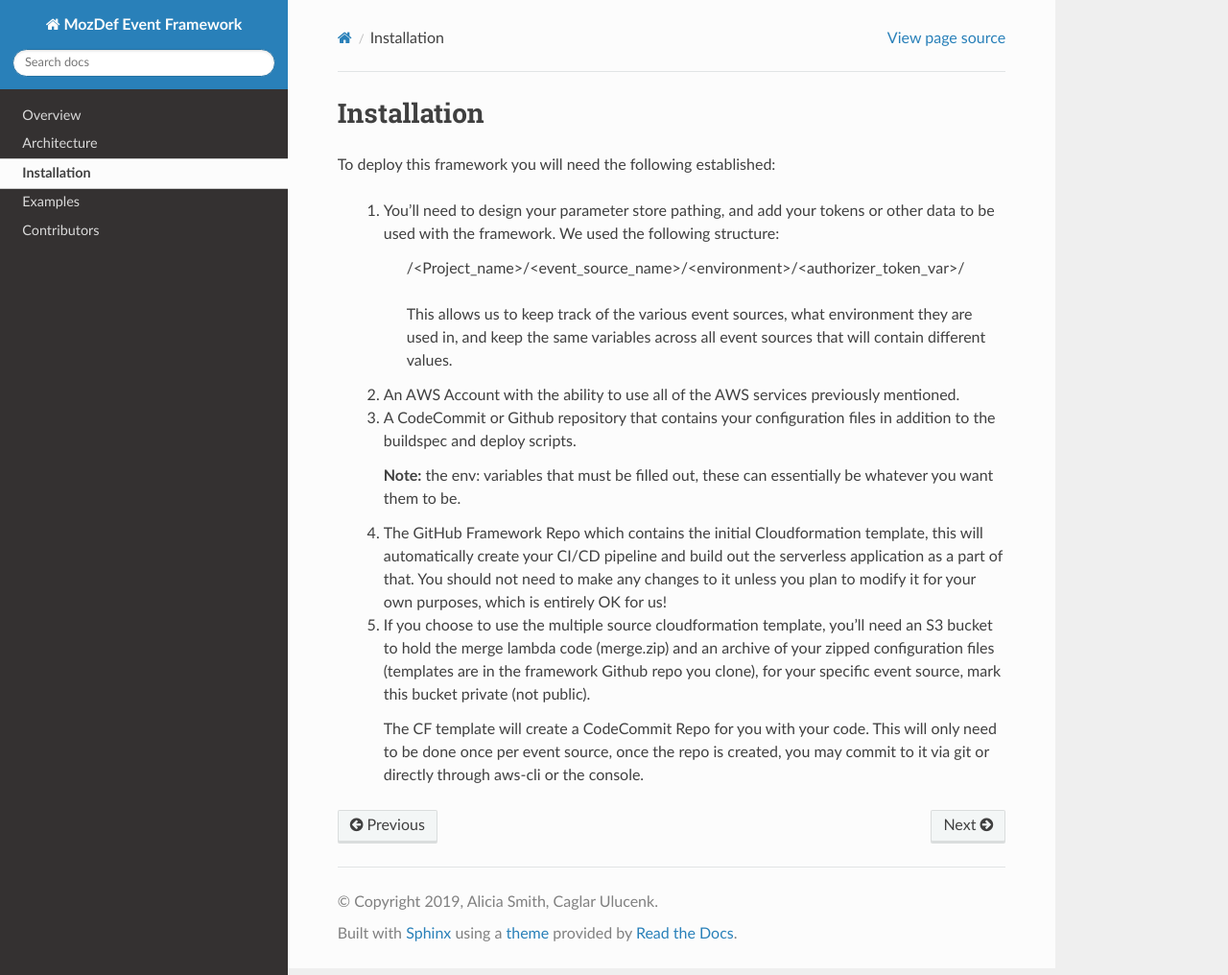
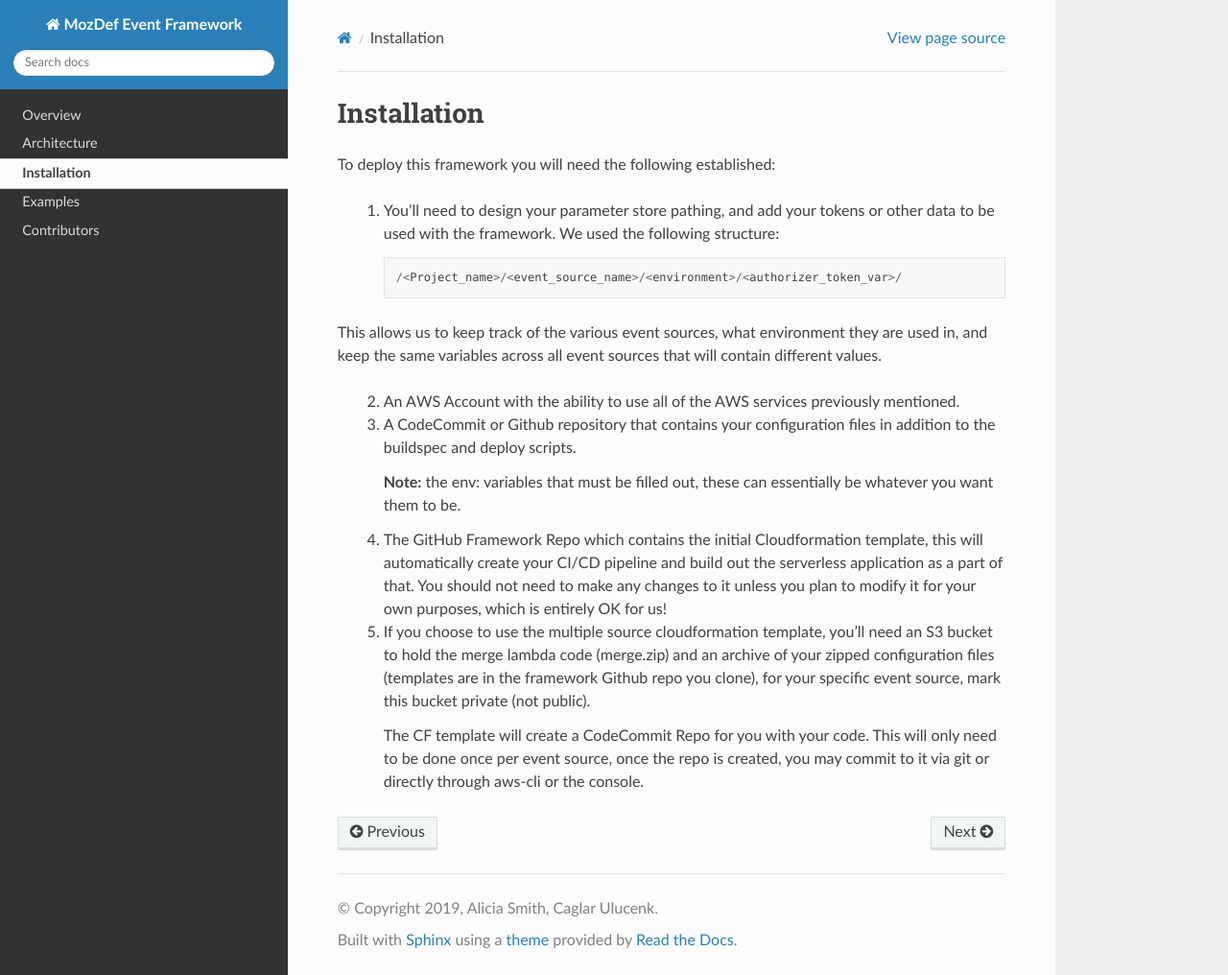
Before and after one commit to mozilla/mozdef-event-framework, a Sphinx documentation site: the page built from docs/source/usage/installation.rst, in a window 1280 px wide and 1016 px high. Shown: the whole window at 96% size. Built offline with Sphinx 7.4.7 and the Read the Docs theme 2.0.0, drawn with Linux system fonts in a browser that asks for light colours; pages that are not in the unit, such as notebooks, are missing from menus.

Commit message:
working on block quote formatting

```diff
--- a/docs/source/usage/installation.rst
+++ b/docs/source/usage/installation.rst
@@ -3,11 +3,11 @@ Installation
 
 To deploy this framework you will need the following established:
 
-    1. You'll need to design your parameter store pathing, and add your tokens or other data to be used with the framework. We used the following structure:
+    1. You'll need to design your parameter store pathing, and add your tokens or other data to be used with the framework. We used the following structure::
 
         /<Project_name>/<event_source_name>/<environment>/<authorizer_token_var>/
 
-        This allows us to keep track of the various event sources, what environment they are used in, and keep the same variables across all event sources that will contain different values.
+This allows us to keep track of the various event sources, what environment they are used in, and keep the same variables across all event sources that will contain different values.
 
 
     2. An AWS Account with the ability to use all of the AWS services previously mentioned.
```
